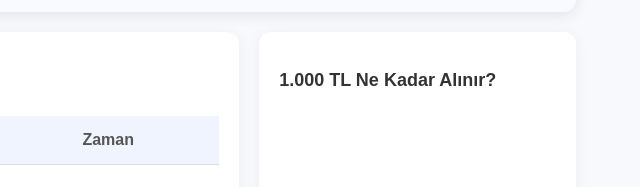
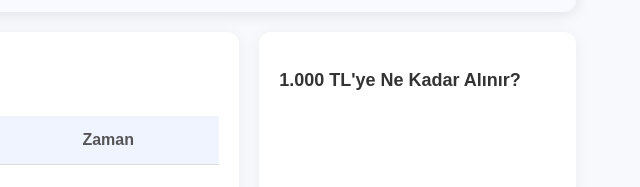
Before and after one commit to rslcskn/Kapali-Carsi-Altin-API, a plain HTML site: page index.html in a window 1280 px wide. Shown: the part 299-486 px from the top of the page, 640-1280 px from the left. Drawn offline with Linux system fonts and the light colour scheme; no server answers.

Commit message:
Update index.html

```diff
--- a/index.html
+++ b/index.html
@@ -300,7 +300,7 @@
             </div>
 
             <div class="sidebar">
-                <h3>1.000 TL Ne Kadar Alınır?</h3>
+                <h3>1.000 TL'ye Ne Kadar Alınır?</h3>
                 <table class="small-price-table" id="thousandTLTable">
                     <thead>
                         <tr>
```
